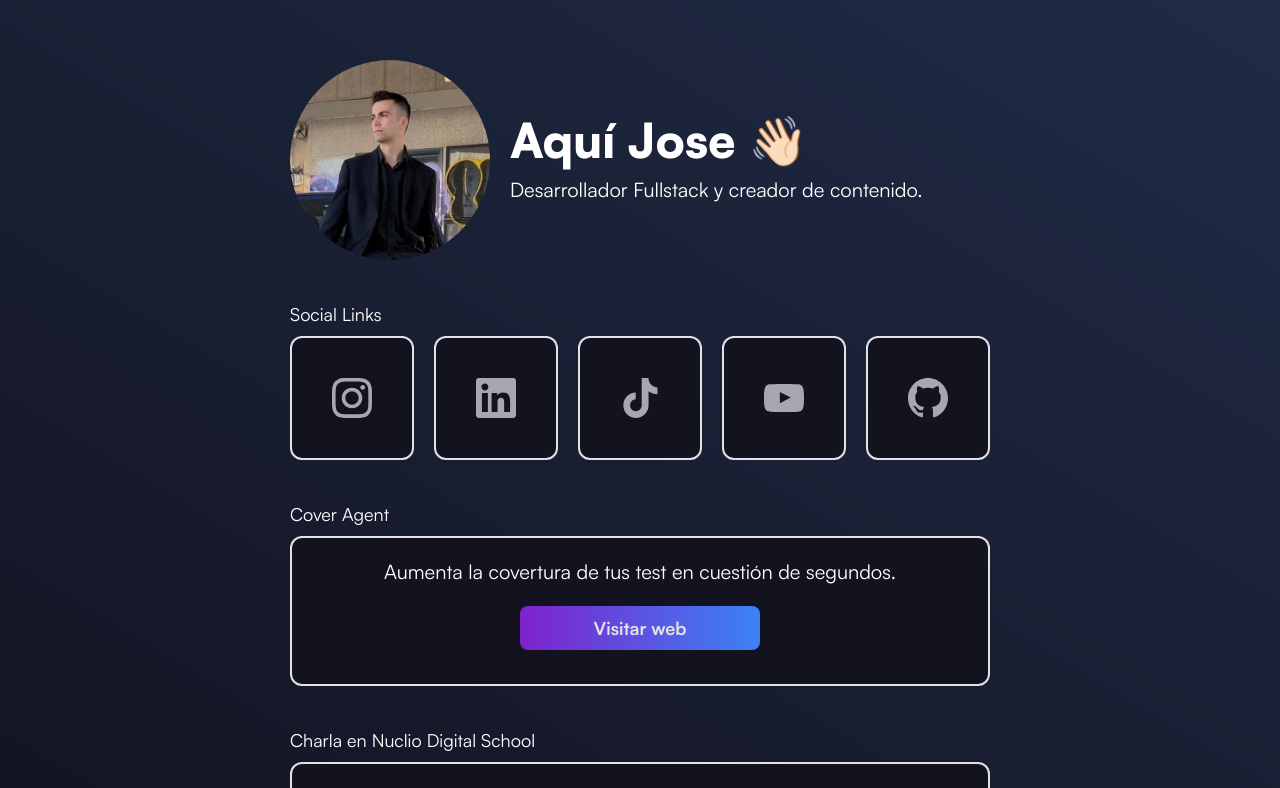
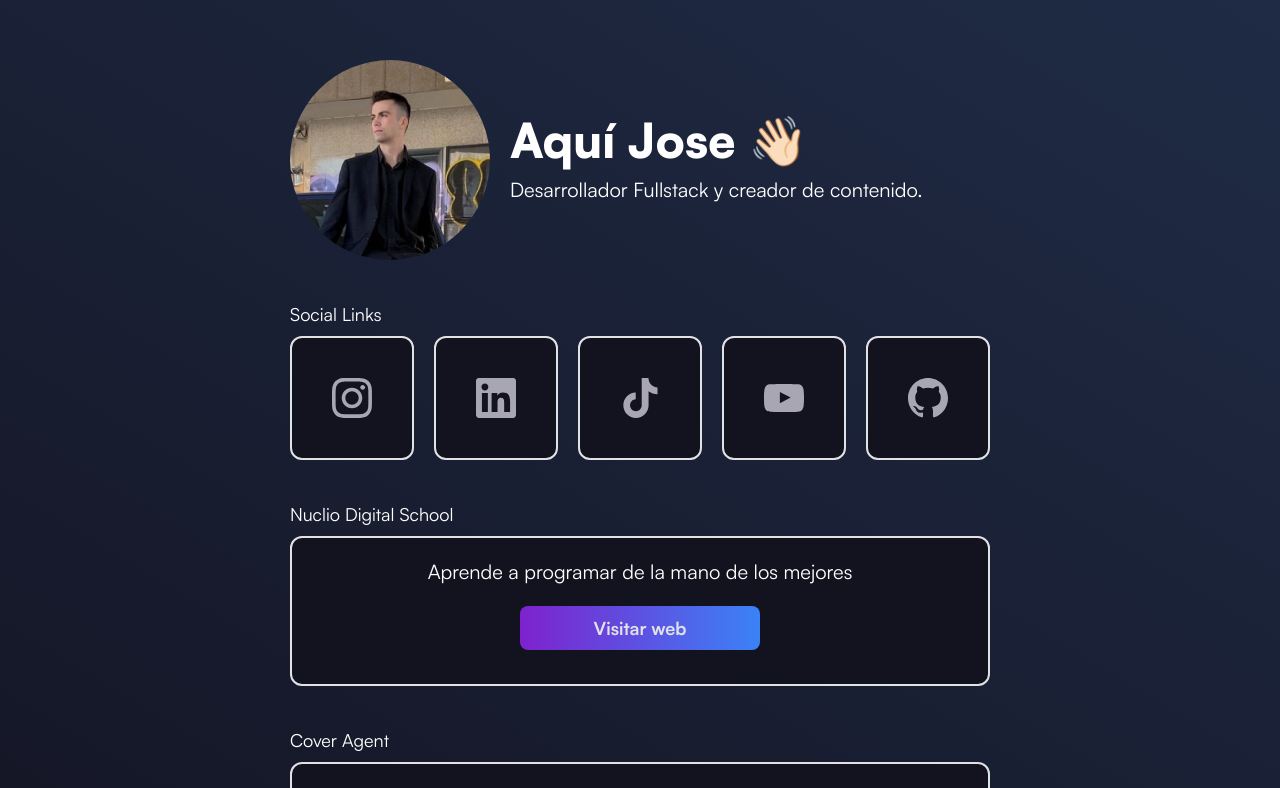
Before and after one commit to elrincondeldev/links-management, a Next.js app: page / in a window 1280 px wide. Shown: the top 788 px of the page. Built offline with nearby package versions, Linux system fonts and the light colour scheme.

Commit message:
feat: new link added

```diff
--- a/src/pages/index.tsx
+++ b/src/pages/index.tsx
@@ -13,6 +13,16 @@ export default function Home() {
           <section>
             <p className="satoshi-regular text-lg mb-2">Social Links</p>
             <SocialBox />
+          </section>
+          <section>
+            <p className="satoshi-regular text-lg mb-2">
+              Nuclio Digital School
+            </p>
+            <LinkBox
+              title="Aprende a programar de la mano de los mejores"
+              buttonText="Visitar web"
+              link="https://nuclio.school/"
+            />
           </section>
           <section>
             <p className="satoshi-regular text-lg mb-2">Cover Agent</p>
```
Also changed, not shown: 1 other file (tests, documents, lock files or other folders).
